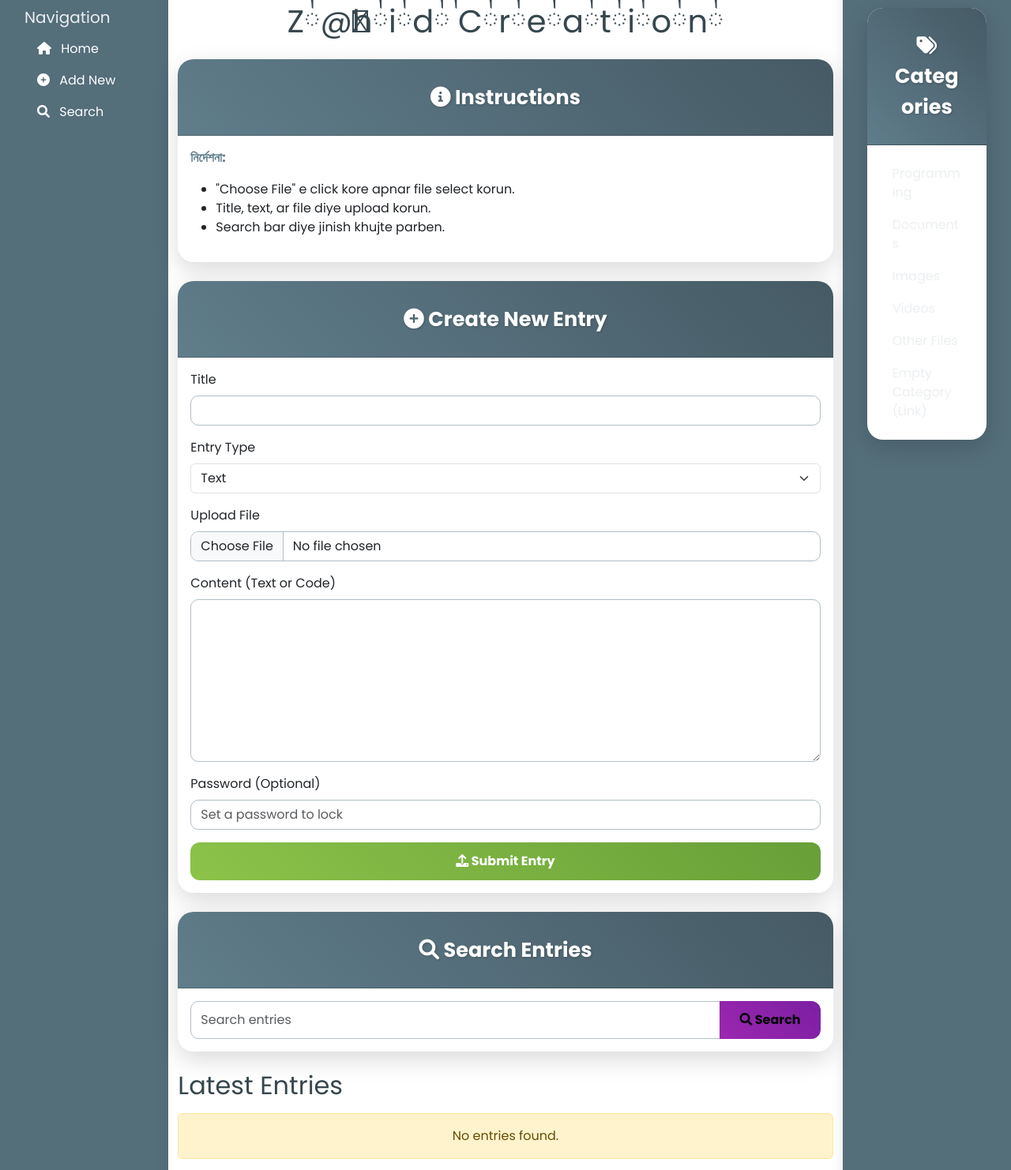
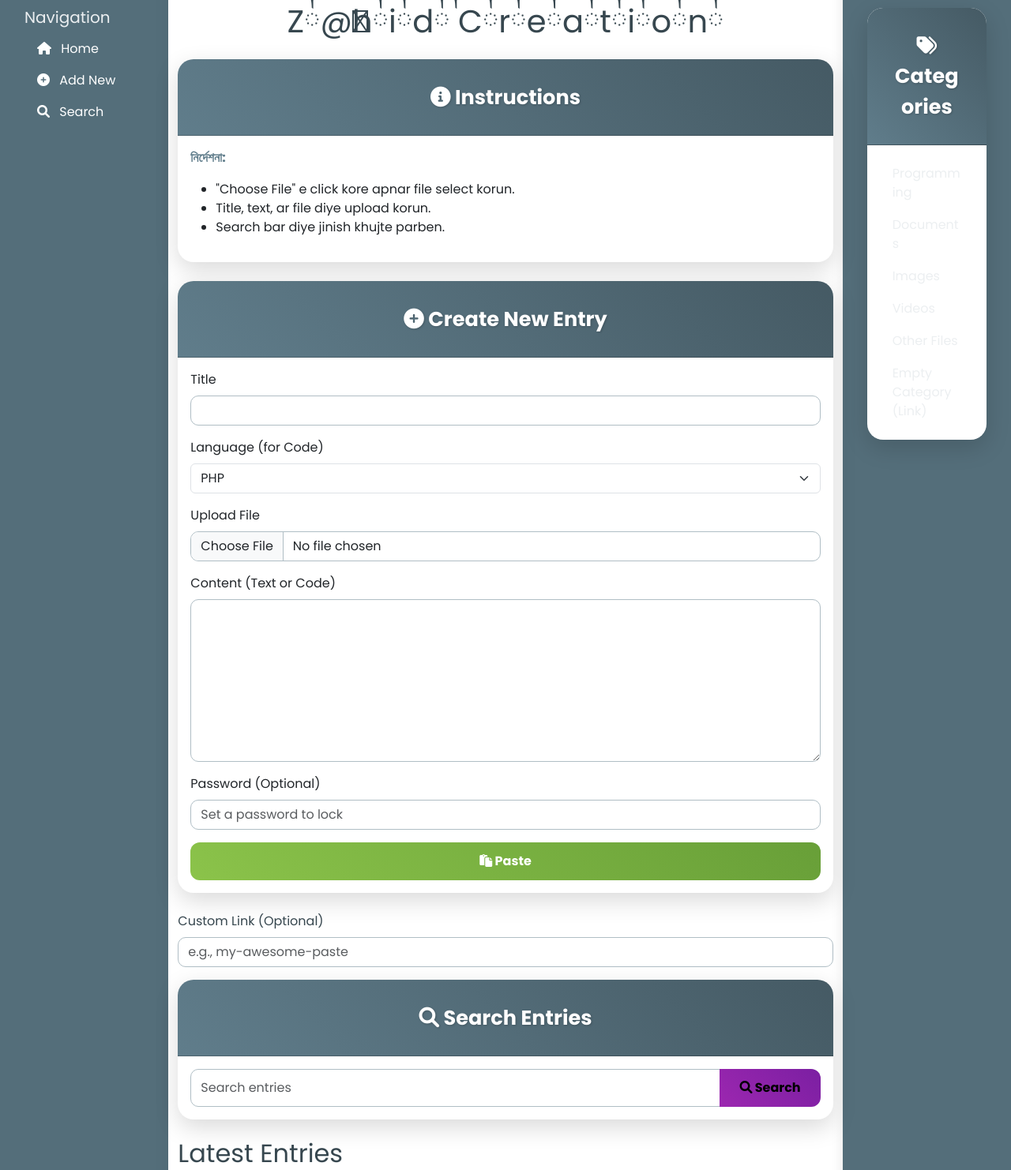
Before and after one commit to zahidhasantonmoy/halarnati, a PHP site: page / in a window 1280 px wide. Shown: the part 77-1559 px from the top of the page at 79% size. Run offline with PHP 8.4, Linux system fonts and the light colour scheme; data that the repository does not hold is empty; some libraries are stand-ins or nearby versions.

Commit message:
Implemented entry type autodetection, 'Paste' button, and custom link (slug) functionality.

```diff
--- a/htdocs/index.php
+++ b/htdocs/index.php
@@ -7,9 +7,20 @@ $notification = "";
 if ($_SERVER['REQUEST_METHOD'] == 'POST' && isset($_POST['submit_entry'])) {
     $title = htmlspecialchars($_POST['title']);
     $text = htmlspecialchars($_POST['text']);
-    $entry_type = htmlspecialchars($_POST['entry_type']);
-    $language = ($entry_type === 'code') ? htmlspecialchars($_POST['language']) : '';
+    $language = htmlspecialchars($_POST['language'] ?? ''); // Language is always submitted
+    $entry_type = 'text'; // Default to text
+
+    if (!empty($_FILES['file']['name'])) {
+        $entry_type = 'file';
+    } elseif (!empty($language)) { // If a language is selected, assume it's code
+        $entry_type = 'code';
+    }
+
     $lockKey = htmlspecialchars($_POST['lock_key'] ?? null);
+    $customSlug = htmlspecialchars($_POST['custom_slug'] ?? '');
+    // Basic slug validation/sanitization (more robust validation would be needed for production)
+    $customSlug = preg_replace('/[^a-z0-9-]+/', '', strtolower($customSlug));
+
     $file = $_FILES['file'];
 
     $filePath = null;
@@ -25,8 +36,8 @@ if ($_SERVER['REQUEST_METHOD'] == 'POST' && isset($_POST['submit_entry'])) {
     }
 
     // Insert entry into the database
-    $stmt = $conn->prepare("INSERT INTO entries (title, text, type, language, file_path, lock_key, created_at, view_count) VALUES (?, ?, ?, ?, ?, ?, NOW(), 0)");
-    $stmt->bind_param("ssssss", $title, $text, $entry_type, $language, $filePath, $lockKey);
+    $stmt = $conn->prepare("INSERT INTO entries (title, text, type, language, file_path, lock_key, slug, created_at, view_count) VALUES (?, ?, ?, ?, ?, ?, ?, NOW(), 0)");
+    $stmt->bind_param("sssssss", $title, $text, $entry_type, $language, $filePath, $lockKey, $customSlug);
     $stmt->execute();
     $stmt->close();
 
@@ -112,15 +123,8 @@ include 'header.php';
                         <label for="title" class="form-label">Title</label>
                         <input type="text" id="title" name="title" class="form-control" required>
                     </div>
-                    <div class="mb-3">
-                        <label for="entry_type" class="form-label">Entry Type</label>
-                        <select id="entry_type" name="entry_type" class="form-select" onchange="toggleFileType()">
-                            <option value="text">Text</option>
-                            <option value="code">Code</option>
-                            <option value="file">File</option>
-                        </select>
-                    </div>
-                    <div class="mb-3" id="language_field" style="display: none;">
+
+                    <div class="mb-3" id="language_field">
                         <label for="language" class="form-label">Language (for Code)</label>
                         <select id="language" name="language" class="form-select">
                             <option value="php">PHP</option>
@@ -146,9 +150,14 @@ include 'header.php';
                         <label for="lock_key" class="form-label">Password (Optional)</label>
                         <input type="text" id="lock_key" name="lock_key" class="form-control" placeholder="Set a password to lock">
                     </div>
-                    <button type="submit" name="submit_entry" class="btn btn-primary w-100"><i class="fas fa-upload"></i> Submit Entry</button>
+                    <button type="submit" name="submit_entry" class="btn btn-primary w-100"><i class="fas fa-paste"></i> Paste</button>
                 </form>
             </div>
+        </div>
+
+        <div class="mb-3">
+            <label for="custom_slug" class="form-label">Custom Link (Optional)</label>
+            <input type="text" id="custom_slug" name="custom_slug" class="form-control" placeholder="e.g., my-awesome-paste">
         </div>
 
         <div class="card mb-4">
@@ -216,7 +225,7 @@ include 'header.php';
                             <textarea id="entry-text-<?= $entry['id'] ?>" style="position: absolute; left: -9999px;" readonly><?= htmlspecialchars($entry['text']) ?></textarea>
                         <?php endif; ?>
 
-                        <a href="entry.php?id=<?= $entry['id'] ?>" class="btn btn-primary btn-sm mt-2">
+                        <a href="entry.php?<?= $entry['slug'] ? 'slug=' . htmlspecialchars($entry['slug']) : 'id=' . $entry['id'] ?>" class="btn btn-primary btn-sm mt-2">
                             <i class="fas fa-eye"></i> View Details
                         </a>
                     </div>
@@ -262,20 +271,6 @@ include 'header.php';
 </div> <!-- Closing div for main-wrapper -->
 
 <script>
-    function toggleFileType() {
-        const entryType = document.getElementById('entry_type').value;
-        const languageField = document.getElementById('language_field');
-
-        if (entryType === 'code') {
-            languageField.style.display = 'block';
-        } else {
-            languageField.style.display = 'none';
-        }
-    }
-
-    // Initial call to set correct display on page load
-    document.addEventListener('DOMContentLoaded', toggleFileType);
-
     // Update total views in footer
     document.addEventListener('DOMContentLoaded', () => {
         document.getElementById('total-views').innerText = '<?= $totalViews ?>';
```
Also changed, not shown: htdocs/entry.php (+17 -11 lines).
